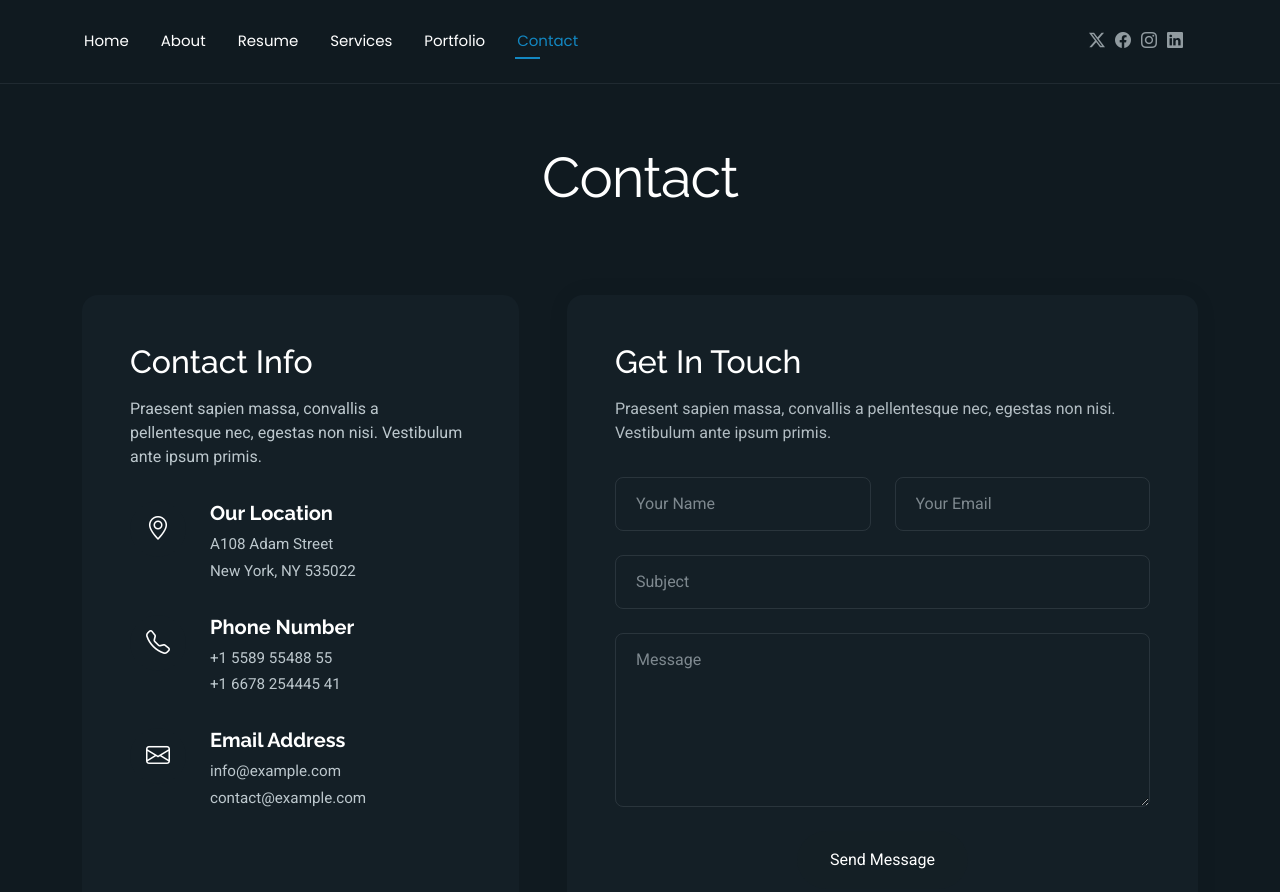
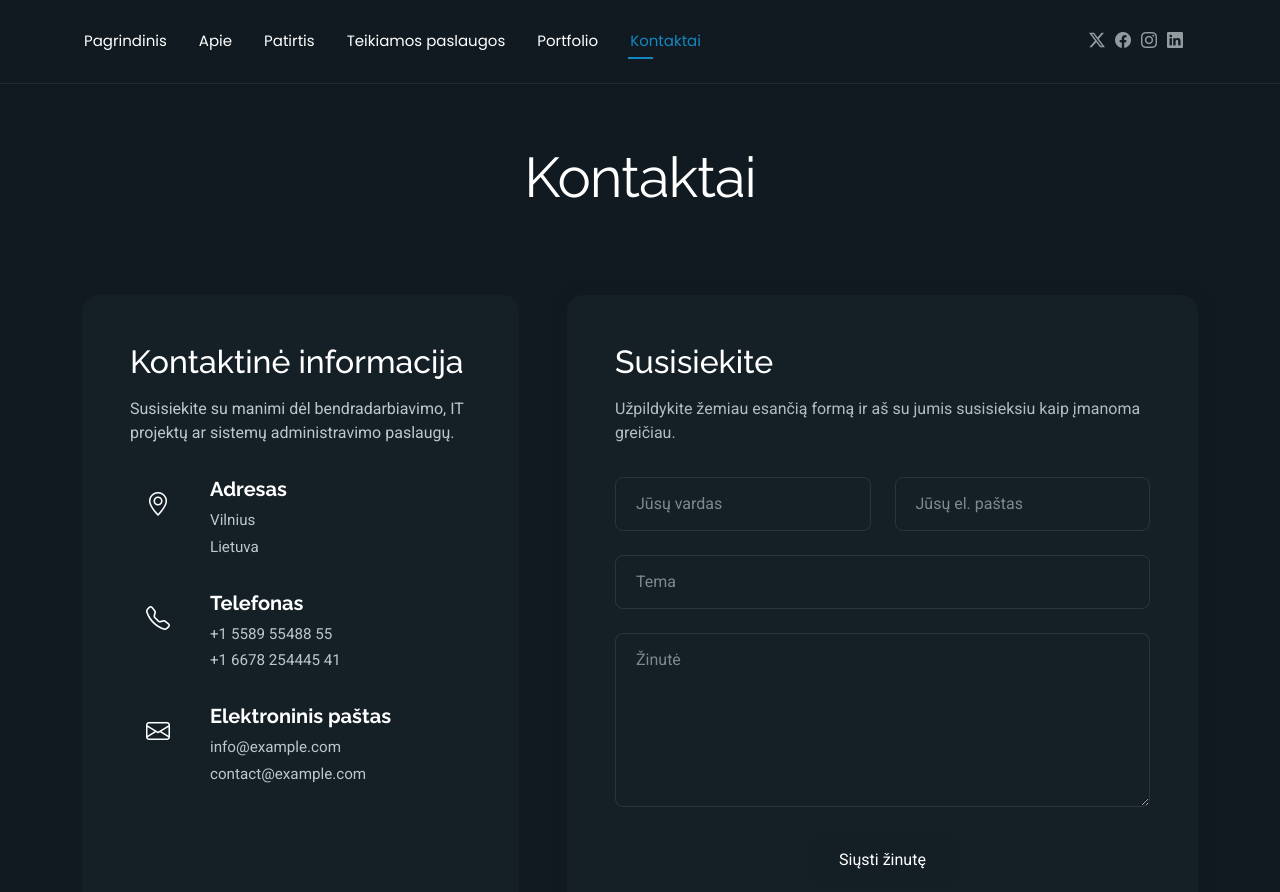
Before and after one commit to Oskar-Vo/Oskar-Vo.github.io, a plain HTML site: page contact.html in a window 1280 px wide. Shown: the top 892 px of the page. Drawn offline with Linux system fonts and the light colour scheme.

Commit message:
Update contact.html

```diff
--- a/contact.html
+++ b/contact.html
@@ -1,15 +1,15 @@
 <!DOCTYPE html>
-<html lang="en">
+<html lang="lt">
 
 <head>
   <meta charset="utf-8">
   <meta content="width=device-width, initial-scale=1.0" name="viewport">
-  <title>Contact - FolioOne Bootstrap Template</title>
+  <title>Kontaktai</title>
   <meta name="description" content="">
   <meta name="keywords" content="">
 
   <!-- Favicons -->
-  <link href="assets/img/favicon.png" rel="icon">
+  <link href="assets/img/favicon1.png" rel="icon">
   <link href="assets/img/apple-touch-icon.png" rel="apple-touch-icon">
 
   <!-- Fonts -->
@@ -48,12 +48,12 @@
 
       <nav id="navmenu" class="navmenu">
         <ul>
-          <li><a href="index.html">Home</a></li>
-          <li><a href="about.html">About</a></li>
-          <li><a href="resume.html">Resume</a></li>
-          <li><a href="services.html">Services</a></li>
+          <li><a href="index.html">Pagrindinis</a></li>
+          <li><a href="about.html">Apie</a></li>
+          <li><a href="resume.html">Patirtis</a></li>
+          <li><a href="services.html">Teikiamos paslaugos</a></li>
           <li><a href="portfolio.html">Portfolio</a></li>
-          <li><a href="contact.html" class="active">Contact</a></li>
+          <li><a href="contact.html" class="active">Kontaktai</a></li>
         </ul>
         <i class="mobile-nav-toggle d-xl-none bi bi-list"></i>
       </nav>
@@ -75,7 +75,7 @@
 
       <!-- Section Title -->
       <div class="container section-title" data-aos="fade-up">
-        <h2>Contact</h2>
+        <h2>Kontaktai</h2>
       </div><!-- End Section Title -->
 
       <div class="container" data-aos="fade-up" data-aos-delay="100">
@@ -83,17 +83,17 @@
         <div class="row g-4 g-lg-5">
           <div class="col-lg-5">
             <div class="info-box" data-aos="fade-up" data-aos-delay="200">
-              <h3>Contact Info</h3>
-              <p>Praesent sapien massa, convallis a pellentesque nec, egestas non nisi. Vestibulum ante ipsum primis.</p>
+              <h3>Kontaktinė informacija</h3>
+              <p>Susisiekite su manimi dėl bendradarbiavimo, IT projektų ar sistemų administravimo paslaugų.</p>
 
               <div class="info-item" data-aos="fade-up" data-aos-delay="300">
                 <div class="icon-box">
                   <i class="bi bi-geo-alt"></i>
                 </div>
                 <div class="content">
-                  <h4>Our Location</h4>
-                  <p>A108 Adam Street</p>
-                  <p>New York, NY 535022</p>
+                  <h4>Adresas</h4>
+                  <p>Vilnius</p>
+                  <p>Lietuva</p>
                 </div>
               </div>
 
@@ -102,7 +102,7 @@
                   <i class="bi bi-telephone"></i>
                 </div>
                 <div class="content">
-                  <h4>Phone Number</h4>
+                  <h4>Telefonas</h4>
                   <p>+1 5589 55488 55</p>
                   <p>+1 6678 254445 41</p>
                 </div>
@@ -113,7 +113,7 @@
                   <i class="bi bi-envelope"></i>
                 </div>
                 <div class="content">
-                  <h4>Email Address</h4>
+                  <h4>Elektroninis paštas</h4>
                   <p>info@example.com</p>
                   <p>contact@example.com</p>
                 </div>
@@ -123,34 +123,34 @@
 
           <div class="col-lg-7">
             <div class="contact-form" data-aos="fade-up" data-aos-delay="300">
-              <h3>Get In Touch</h3>
-              <p>Praesent sapien massa, convallis a pellentesque nec, egestas non nisi. Vestibulum ante ipsum primis.</p>
+              <h3>Susisiekite</h3>
+              <p>Užpildykite žemiau esančią formą ir aš su jumis susisieksiu kaip įmanoma greičiau.</p>
 
               <form action="forms/contact.php" method="post" class="php-email-form" data-aos="fade-up" data-aos-delay="200">
                 <div class="row gy-4">
 
                   <div class="col-md-6">
-                    <input type="text" name="name" class="form-control" placeholder="Your Name" required="">
+                    <input type="text" name="name" class="form-control" placeholder="Jūsų vardas" required="">
                   </div>
 
                   <div class="col-md-6 ">
-                    <input type="email" class="form-control" name="email" placeholder="Your Email" required="">
+                    <input type="email" class="form-control" name="email" placeholder="Jūsų el. paštas" required="">
                   </div>
 
                   <div class="col-12">
-                    <input type="text" class="form-control" name="subject" placeholder="Subject" required="">
+                    <input type="text" class="form-control" name="subject" placeholder="Tema" required="">
                   </div>
 
                   <div class="col-12">
-                    <textarea class="form-control" name="message" rows="6" placeholder="Message" required=""></textarea>
+                    <textarea class="form-control" name="message" rows="6" placeholder="Žinutė" required=""></textarea>
                   </div>
 
                   <div class="col-12 text-center">
-                    <div class="loading">Loading</div>
+                    <div class="loading">Kraunama</div>
                     <div class="error-message"></div>
-                    <div class="sent-message">Your message has been sent. Thank you!</div>
+                    <div class="sent-message">Jūsų žinutė gauta.</div>
 
-                    <button type="submit" class="btn">Send Message</button>
+                    <button type="submit" class="btn">Siųsti žinutę</button>
                   </div>
 
                 </div>
```
